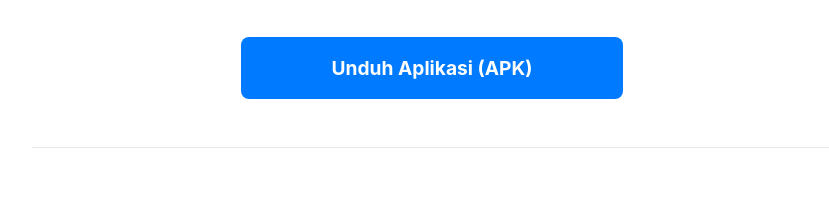
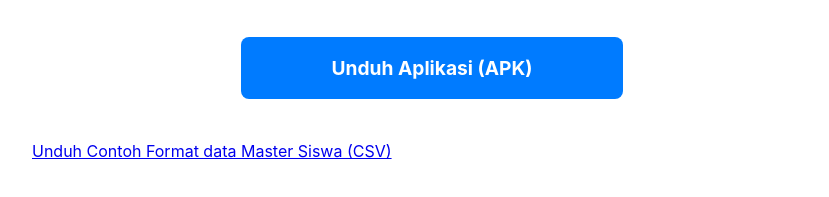
Before and after one commit to abettashop-gif/joindet.github.io, a plain HTML site: page index.html in a window 1280 px wide. Shown: the part 361-558 px from the top of the page, without its empty margins (208-1037 px from the left). Drawn offline with Linux system fonts and the light colour scheme.

Commit message:
Update index.html

```diff
--- a/index.html
+++ b/index.html
@@ -121,7 +121,7 @@
 
         <!-- ✅ GANTI # DENGAN LINK DOWNLOAD APK DARI GITHUB RELEASES -->
         <a href="https://github.com/joindet/joindet.github.io/releases/latest/download/app-release.apk" class="download-button">Unduh Aplikasi (APK)</a>
-
+        <a href="https://drive.google.com/file/d/1IKEg_B0bhaUpZ38HfFiOYd4Khq0xdef_/view?usp=sharing class="download-button">Unduh Contoh Format data Master Siswa (CSV)</a>
         <section class="section">
             <h2>Fitur Unggulan</h2>
             <div class="features-grid">
```
